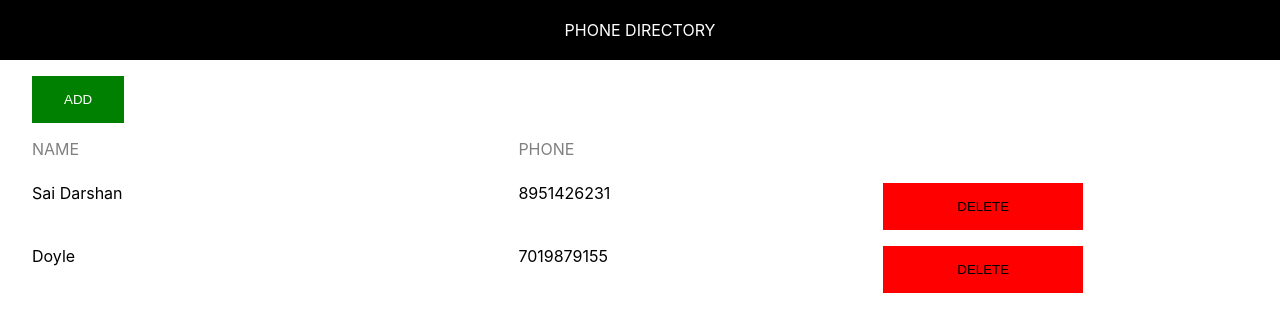
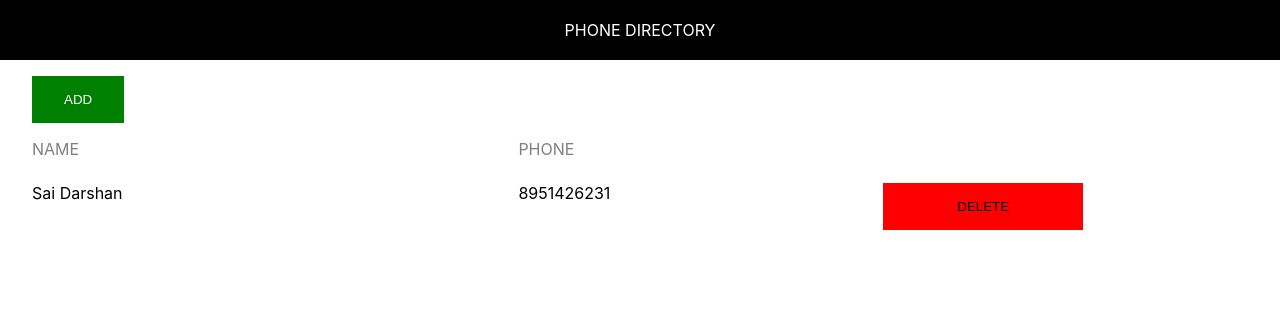
Before and after one commit to EaGLE-25/phone-directory, a React (Create React App) app: page / in a window 1280 px wide. Shown: the top 332 px of the page. Built offline with nearby package versions, Linux system fonts and the light colour scheme.

Commit message:
add newSubscriber in componentDidMount()

```diff
--- a/src/App.js
+++ b/src/App.js
@@ -6,19 +6,19 @@ class App extends Component{
   constructor(){
     super();
     this.state={
-      subscribers : [
-        {
-          id:1,
-          name:"Sai Darshan",
-          phone:"8951426231"
-        },
-        {
-          id:2,
-          name:"Doyle",
-          phone:"7019879155"
-        }
-      ]
+      subscribers : []
     }
+  }
+
+  componentDidMount(){
+    const state = this.state;
+    const newSubscriber = {
+      id:1,
+      name:"Sai Darshan",
+      phone:"8951426231"
+    }
+    state.subscribers.push(newSubscriber);
+    this.setState(state);
   }
 
   render(){
```
